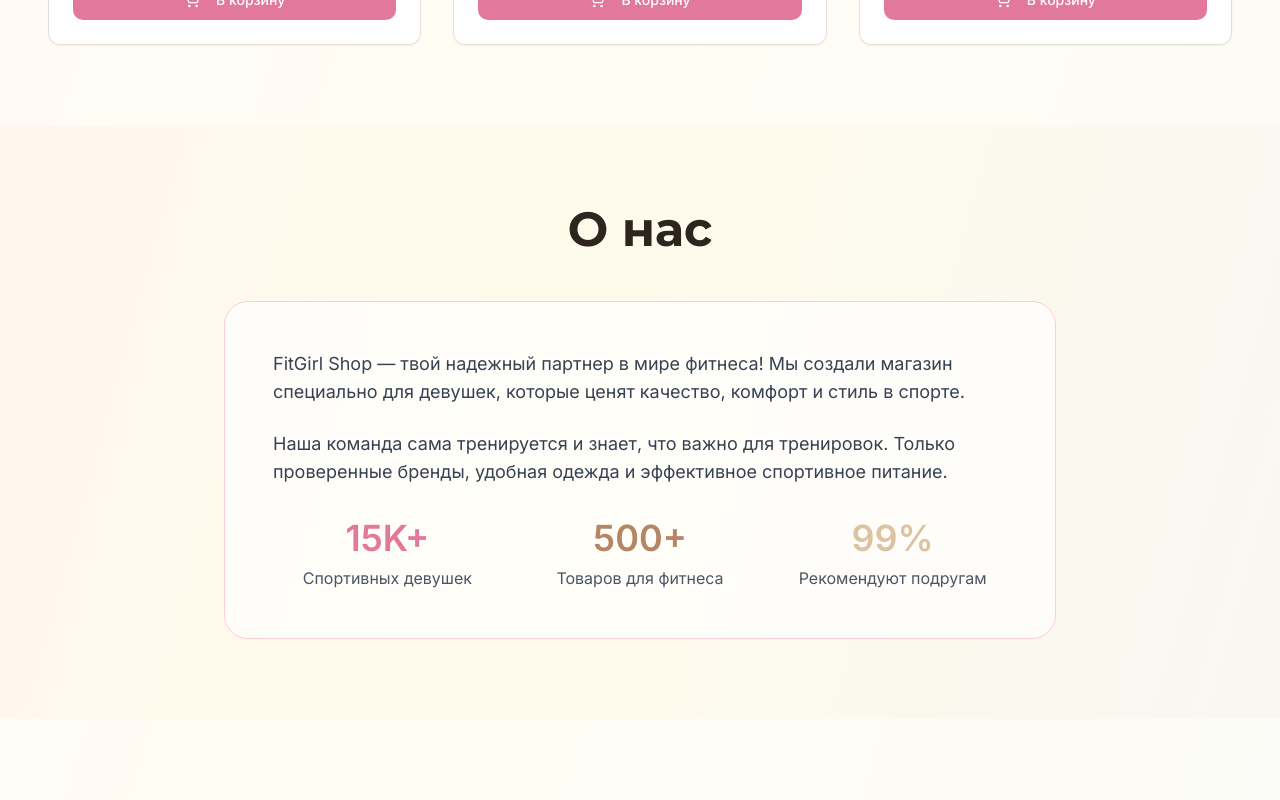
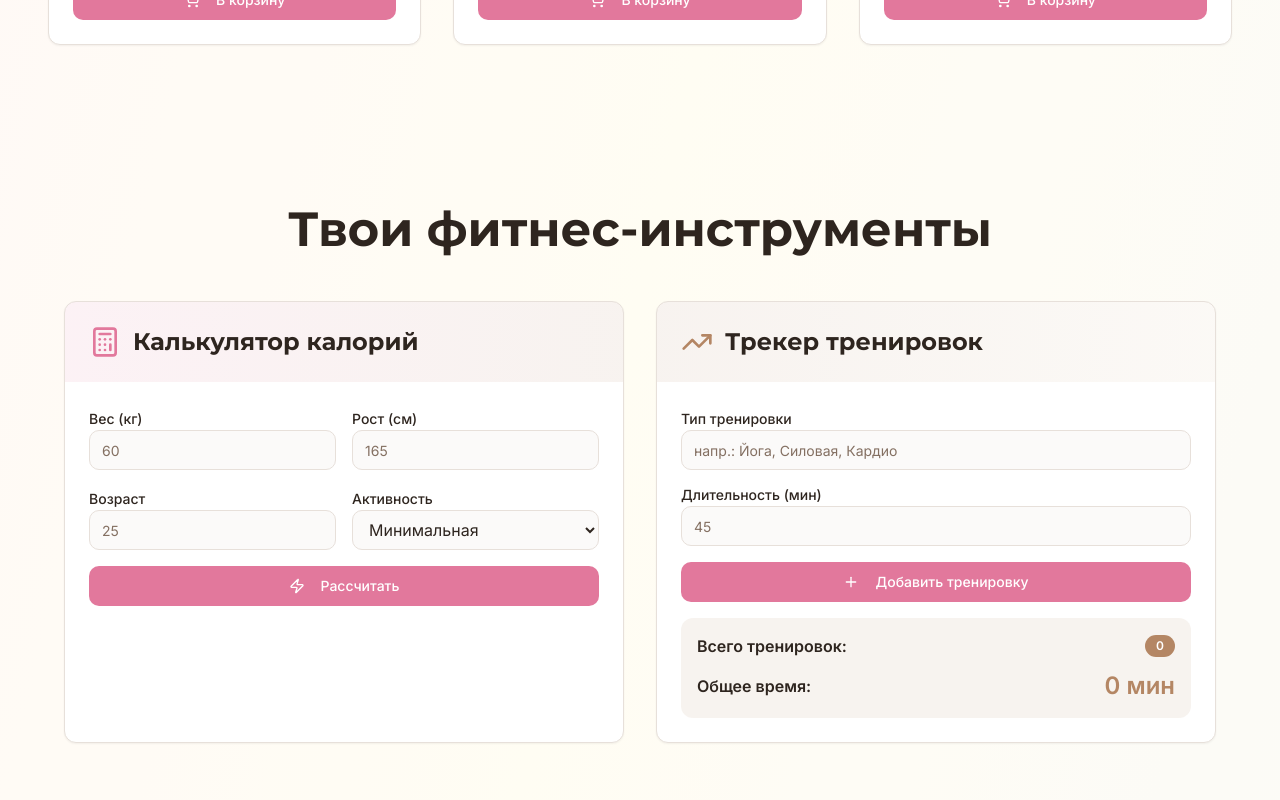
Before and after one commit to pr-poehali-dev/hello-project-15, a React (Vite) app: page / in a window 1280 px wide. Shown: the part 2380-3180 px from the top of the page. Built offline with nearby package versions, Linux system fonts and the light colour scheme.

Commit message:
Добавлены новые функции обработки

```diff
--- a/src/pages/Index.tsx
+++ b/src/pages/Index.tsx
@@ -135,6 +135,16 @@ export default function Index() {
   const [isProcessing, setIsProcessing] = useState(false);
   const [paymentSuccess, setPaymentSuccess] = useState(false);
 
+  const [weight, setWeight] = useState('');
+  const [height, setHeight] = useState('');
+  const [age, setAge] = useState('');
+  const [activity, setActivity] = useState('1.2');
+  const [calories, setCalories] = useState<number | null>(null);
+
+  const [workouts, setWorkouts] = useState<{date: string; type: string; duration: number}[]>([]);
+  const [newWorkoutType, setNewWorkoutType] = useState('');
+  const [newWorkoutDuration, setNewWorkoutDuration] = useState('');
+
   const addToCart = (product: Product) => {
     setCart((prevCart) => {
       const existingItem = prevCart.find((item) => item.id === product.id);
@@ -182,6 +192,34 @@ export default function Index() {
       }, 2000);
     }, 2000);
   };
+
+  const calculateCalories = () => {
+    const w = parseFloat(weight);
+    const h = parseFloat(height);
+    const a = parseFloat(age);
+    const act = parseFloat(activity);
+
+    if (w && h && a) {
+      const bmr = 447.6 + (9.2 * w) + (3.1 * h) - (4.3 * a);
+      const tdee = Math.round(bmr * act);
+      setCalories(tdee);
+    }
+  };
+
+  const addWorkout = () => {
+    if (newWorkoutType && newWorkoutDuration) {
+      const today = new Date().toLocaleDateString('ru-RU');
+      setWorkouts([...workouts, {
+        date: today,
+        type: newWorkoutType,
+        duration: parseInt(newWorkoutDuration)
+      }]);
+      setNewWorkoutType('');
+      setNewWorkoutDuration('');
+    }
+  };
+
+  const totalWorkoutTime = workouts.reduce((sum, w) => sum + w.duration, 0);
 
   return (
     <div className="min-h-screen bg-gradient-to-br from-rose-50 via-amber-50 to-stone-100">
@@ -404,6 +442,146 @@ export default function Index() {
         </div>
       </section>
 
+      <section className="py-20 px-4 bg-white/40">
+        <div className="container mx-auto">
+          <h2 className="text-4xl md:text-5xl font-bold text-center mb-12">
+            Твои фитнес-инструменты
+          </h2>
+          <div className="grid grid-cols-1 lg:grid-cols-2 gap-8 max-w-6xl mx-auto">
+            <Card className="overflow-hidden">
+              <CardHeader className="bg-gradient-to-r from-primary/10 to-secondary/10">
+                <div className="flex items-center gap-3">
+                  <Icon name="Calculator" className="text-primary" size={32} />
+                  <h3 className="text-2xl font-bold">Калькулятор калорий</h3>
+                </div>
+              </CardHeader>
+              <CardContent className="p-6 space-y-4">
+                <div className="grid grid-cols-2 gap-4">
+                  <div>
+                    <Label htmlFor="weight">Вес (кг)</Label>
+                    <Input
+                      id="weight"
+                      type="number"
+                      placeholder="60"
+                      value={weight}
+                      onChange={(e) => setWeight(e.target.value)}
+                    />
+                  </div>
+                  <div>
+                    <Label htmlFor="height">Рост (см)</Label>
+                    <Input
+                      id="height"
+                      type="number"
+                      placeholder="165"
+                      value={height}
+                      onChange={(e) => setHeight(e.target.value)}
+                    />
+                  </div>
+                </div>
+                <div className="grid grid-cols-2 gap-4">
+                  <div>
+                    <Label htmlFor="age">Возраст</Label>
+                    <Input
+                      id="age"
+                      type="number"
+                      placeholder="25"
+                      value={age}
+                      onChange={(e) => setAge(e.target.value)}
+                    />
+                  </div>
+                  <div>
+                    <Label htmlFor="activity">Активность</Label>
+                    <select
+                      id="activity"
+                      value={activity}
+                      onChange={(e) => setActivity(e.target.value)}
+                      className="w-full h-10 px-3 rounded-md border border-input bg-background"
+                    >
+                      <option value="1.2">Минимальная</option>
+                      <option value="1.375">Легкая (1-3 раз/нед)</option>
+                      <option value="1.55">Средняя (3-5 раз/нед)</option>
+                      <option value="1.725">Высокая (6-7 раз/нед)</option>
+                      <option value="1.9">Экстремальная</option>
+                    </select>
+                  </div>
+                </div>
+                <Button onClick={calculateCalories} className="w-full">
+                  <Icon name="Zap" size={20} className="mr-2" />
+                  Рассчитать
+                </Button>
+                {calories && (
+                  <div className="bg-primary/10 rounded-lg p-4 text-center animate-scale-in">
+                    <p className="text-sm text-muted-foreground mb-1">Ваша норма:</p>
+                    <p className="text-3xl font-bold text-primary">{calories} ккал/день</p>
+                  </div>
+                )}
+              </CardContent>
+            </Card>
+
+            <Card className="overflow-hidden">
+              <CardHeader className="bg-gradient-to-r from-secondary/10 to-accent/10">
+                <div className="flex items-center gap-3">
+                  <Icon name="TrendingUp" className="text-secondary" size={32} />
+                  <h3 className="text-2xl font-bold">Трекер тренировок</h3>
+                </div>
+              </CardHeader>
+              <CardContent className="p-6 space-y-4">
+                <div className="space-y-3">
+                  <div>
+                    <Label htmlFor="workout-type">Тип тренировки</Label>
+                    <Input
+                      id="workout-type"
+                      placeholder="напр.: Йога, Силовая, Кардио"
+                      value={newWorkoutType}
+                      onChange={(e) => setNewWorkoutType(e.target.value)}
+                    />
+                  </div>
+                  <div>
+                    <Label htmlFor="workout-duration">Длительность (мин)</Label>
+                    <Input
+                      id="workout-duration"
+                      type="number"
+                      placeholder="45"
+                      value={newWorkoutDuration}
+                      onChange={(e) => setNewWorkoutDuration(e.target.value)}
+                    />
+                  </div>
+                </div>
+                <Button onClick={addWorkout} className="w-full">
+                  <Icon name="Plus" size={20} className="mr-2" />
+                  Добавить тренировку
+                </Button>
+
+                <div className="bg-secondary/10 rounded-lg p-4">
+                  <div className="flex items-center justify-between mb-3">
+                    <p className="font-semibold">Всего тренировок:</p>
+                    <Badge className="bg-secondary">{workouts.length}</Badge>
+                  </div>
+                  <div className="flex items-center justify-between">
+                    <p className="font-semibold">Общее время:</p>
+                    <p className="text-2xl font-bold text-secondary">{totalWorkoutTime} мин</p>
+                  </div>
+                </div>
+
+                {workouts.length > 0 && (
+                  <div className="max-h-48 overflow-y-auto space-y-2">
+                    {workouts.slice(-5).reverse().map((workout, index) => (
+                      <div key={index} className="bg-muted/50 rounded-lg p-3 flex items-center justify-between">
+                        <div>
+                          <p className="font-semibold text-sm">{workout.type}</p>
+                          <p className="text-xs text-muted-foreground">{workout.date}</p>
+                        </div>
+                        <Badge variant="outline">{workout.duration} мин</Badge>
+                      </div>
+                    ))}
+                  </div>
+                )}
+              </CardContent>
+            </Card>
+          </div>
+        </div>
+      </section>
+
       <section id="about" className="py-20 px-4">
         <div className="container mx-auto max-w-4xl">
           <h2 className="text-4xl md:text-5xl font-bold text-center mb-12">О нас</h2>
```
